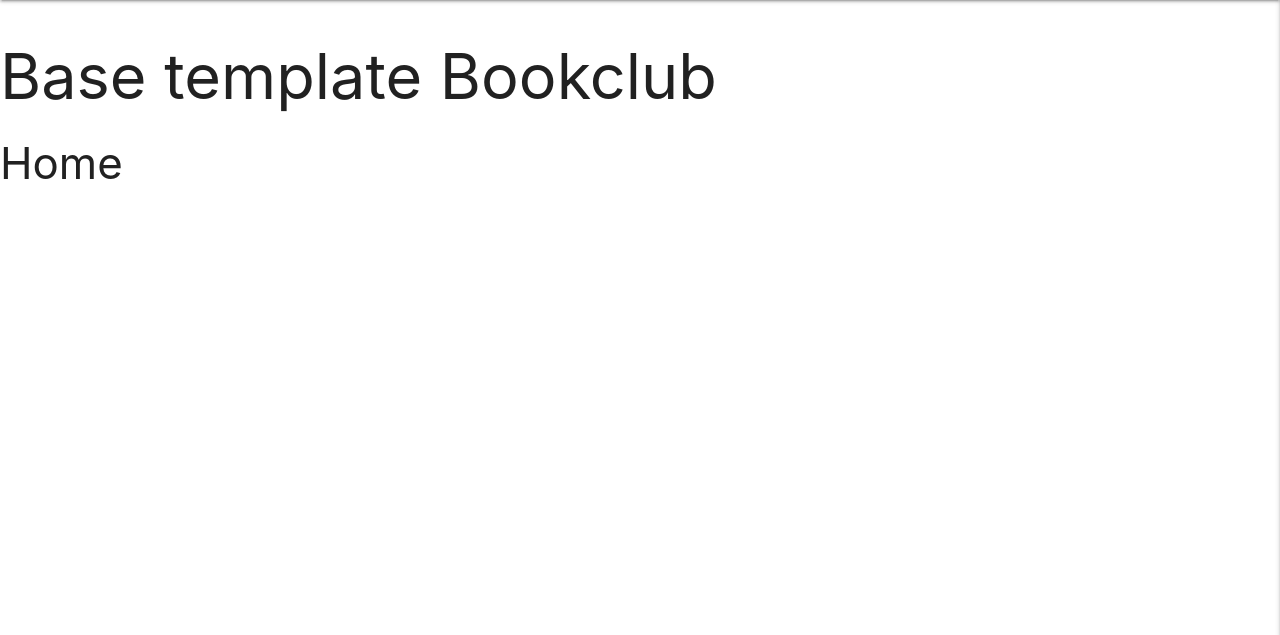
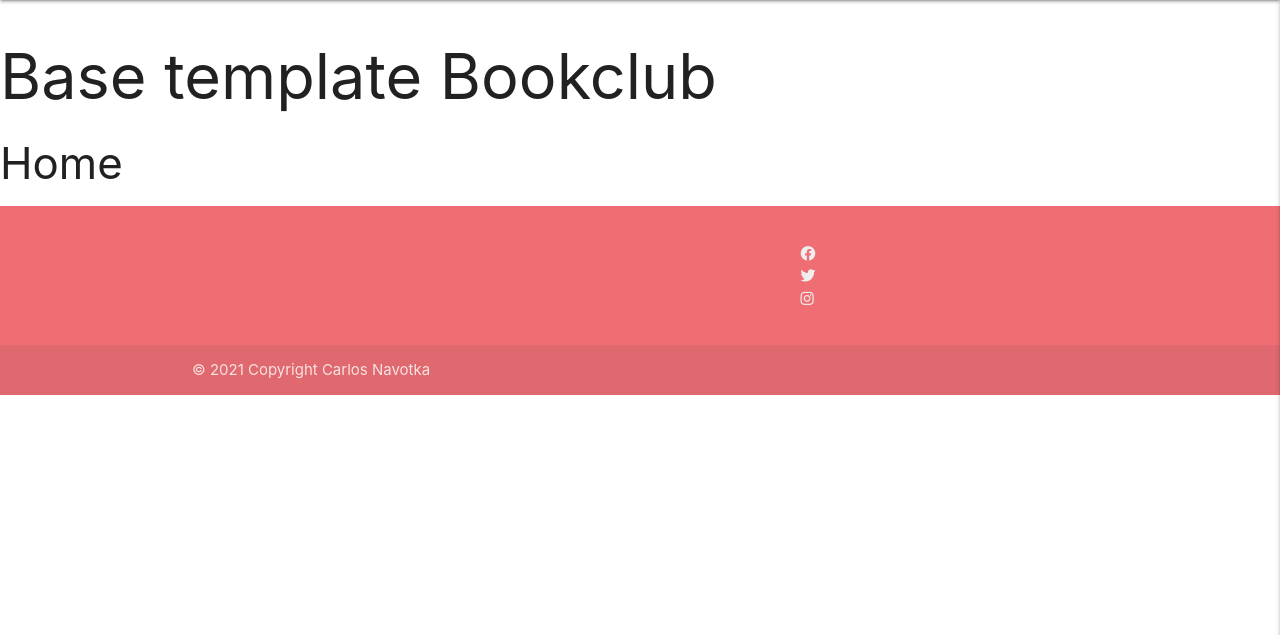
Before and after one commit to cnavotka/bookclub, a Flask app: page / in a window 1280 px wide. Shown: the part 64-699 px from the top of the page. Run offline with Flask 2, Linux system fonts and the light colour scheme; some libraries are stand-ins or nearby versions; some web fonts are replaced.

Commit message:
Add footer with social media links to the base html file

```diff
--- a/templates/base.html
+++ b/templates/base.html
@@ -46,9 +46,40 @@
 
     </header>
 
+
     <h1>Base template Bookclub</h1>
     {% block content %}
     {% endblock %}
+
+    <!--Footer-->
+
+    <footer class="page-footer">
+        <div class="container">
+          <div class="row">
+            <div class="col l6 s12">
+              <h5 class="white-text"></h5>
+              <p class="grey-text text-lighten-4"></p>
+            </div>
+            <div class="col l4 offset-l2 s12">
+              <h5 class="white-text"></h5>
+              <ul>
+                <li><a class="grey-text text-lighten-3" href="https://www.facebook.com/" rel="noopener" target="_blank">
+                    <i class="fab fa-facebook"></i></a></li>
+                <li><a class="grey-text text-lighten-3" href="https://www.twitter.com/" rel="noopener" target="_blank">
+                    <i class="fab fa-twitter"></i></a></li>
+                <li><a class="grey-text text-lighten-3" href="https://www.instagram.com/" rel="noopener" target="_blank">
+                    <i class="fab fa-instagram"></i></a></li>
+              </ul>
+            </div>
+          </div>
+        </div>
+        <div class="footer-copyright">
+          <div class="container">
+          © 2021 Copyright Carlos Navotka
+          <a class="grey-text text-lighten-4 right" href="#!"></a>
+          </div>
+        </div>
+      </footer>
 
     <script src="https://code.jquery.com/jquery-3.6.0.min.js" i
         ntegrity="sha256-/xUj+3OJU5yExlq6GSYGSHk7tPXikynS7ogEvDej/m4=" crossorigin="anonymous"></script>
```
